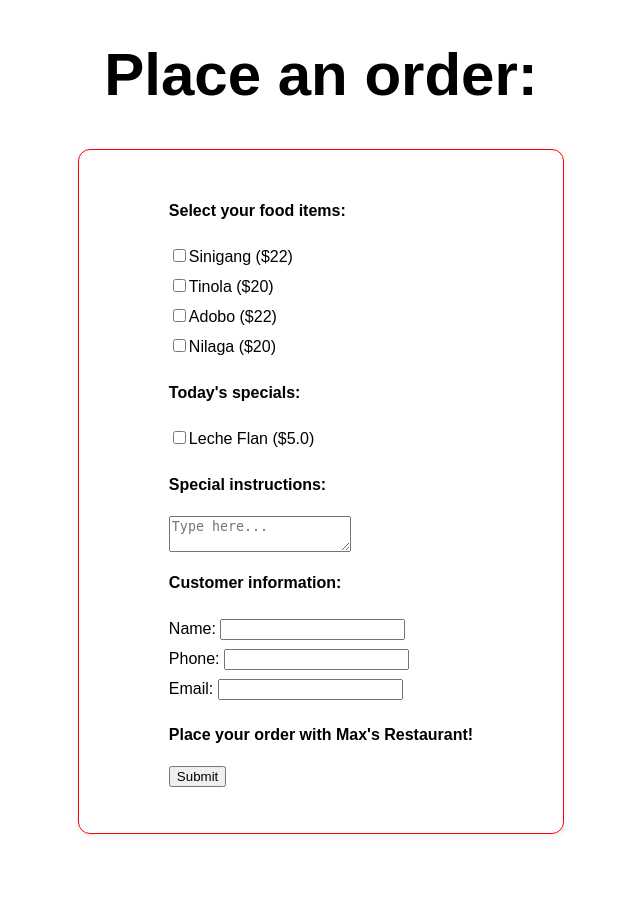
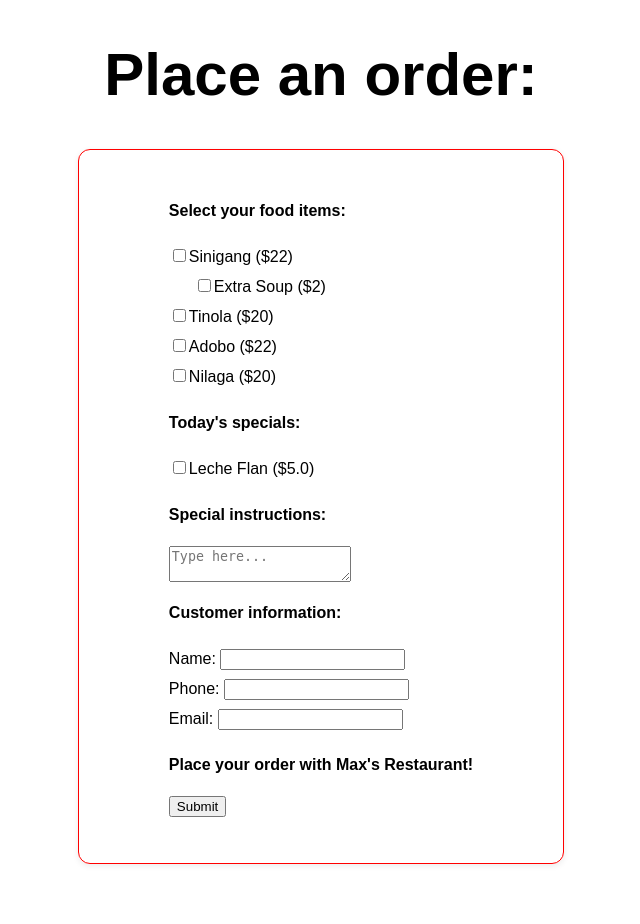
Before and after one commit to gabalingog/cs412, a Django app: page /restaurant/order in a window 1280 px wide. Shown: the part 48-972 px from the top of the page, without its empty margins (319-959 px from the left). Before the commit the page ends 883 px from the top, so only its background shows below. Run offline with Django 5.2, Linux system fonts and the light colour scheme.

Commit message:
added "topping" option

```diff
--- a/restaurant/templates/restaurant/order.html
+++ b/restaurant/templates/restaurant/order.html
@@ -10,18 +10,23 @@
     <div class="inside">
         <form action="{% url 'confirmation' %}" method="POST">
             {% csrf_token %}
+
             <p><strong>Select your food items:</strong></p>
             <input type="checkbox" name="sinigang">Sinigang ($22)
-            <br><input type="checkbox" name="tinola">Tinola ($20)
+            <br><div class="indent"><input type="checkbox" name="added">Extra Soup ($2)</div>
+            <input type="checkbox" name="tinola">Tinola ($20)
             <br><input type="checkbox" name="adobo">Adobo ($22)
             <br><input type="checkbox" name="nilaga">Nilaga ($20)
+
             <p><strong>Today's specials:</strong></p>
             <input type="checkbox" name="{{key1}}">{{special1}} (${{price1}})
+
             <p><strong>Special instructions:</strong></p>
             <textarea
                 name="instructions"
                 placeholder="Type here..."
             ></textarea>
+
             <p><strong>Customer information:</strong></p>
             Name: <input type="text" name="name">
             <br>Phone: <input type="text" name="phone">
--- a/restaurant/views.py
+++ b/restaurant/views.py
@@ -8,6 +8,7 @@
 # Main menu data
 prices = {
     'sinigang': ('Sinigang', 22.00),
+    'added': ('Extra Soup', 2.00),
     'tinola': ('Tinola', 20.00),
     'adobo': ('Adobo', 22.00),
     'nilaga': ('Nilaga', 20.00),
--- a/static/restaurant_style.css
+++ b/static/restaurant_style.css
@@ -95,3 +95,7 @@
     line-height: 30px;
     margin-bottom: 60px;
 }
+
+.indent {
+    margin-left: 25px;
+}
```
